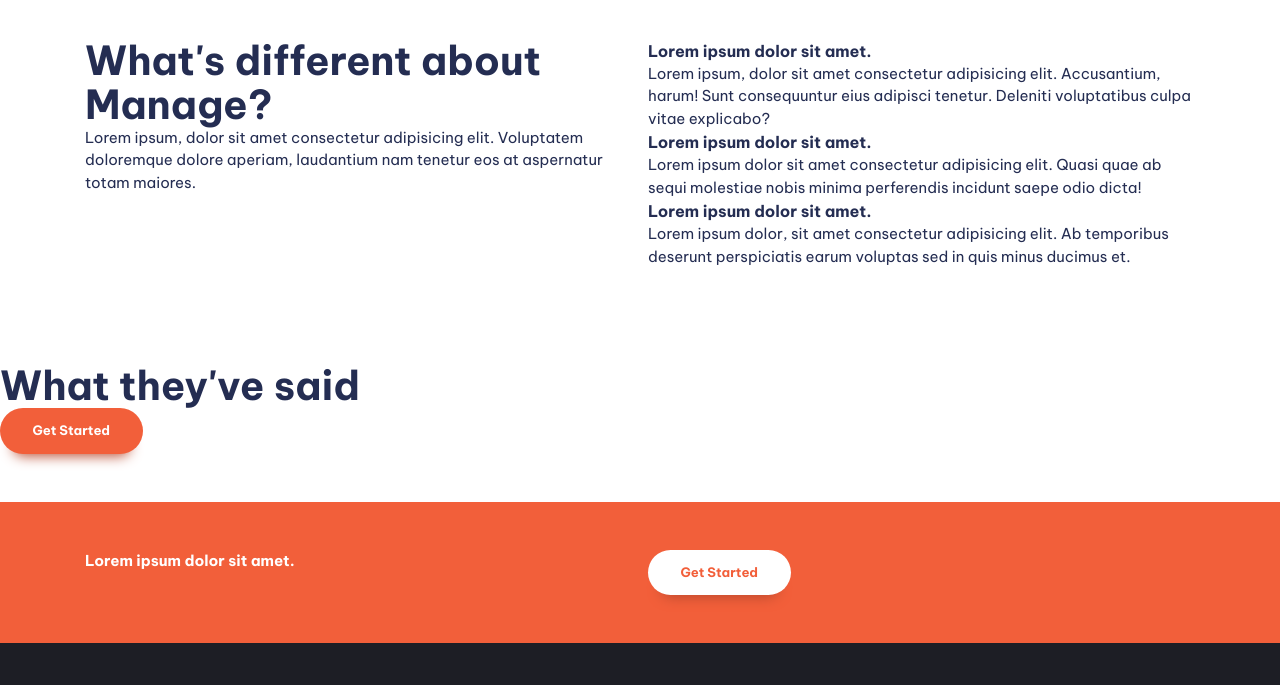
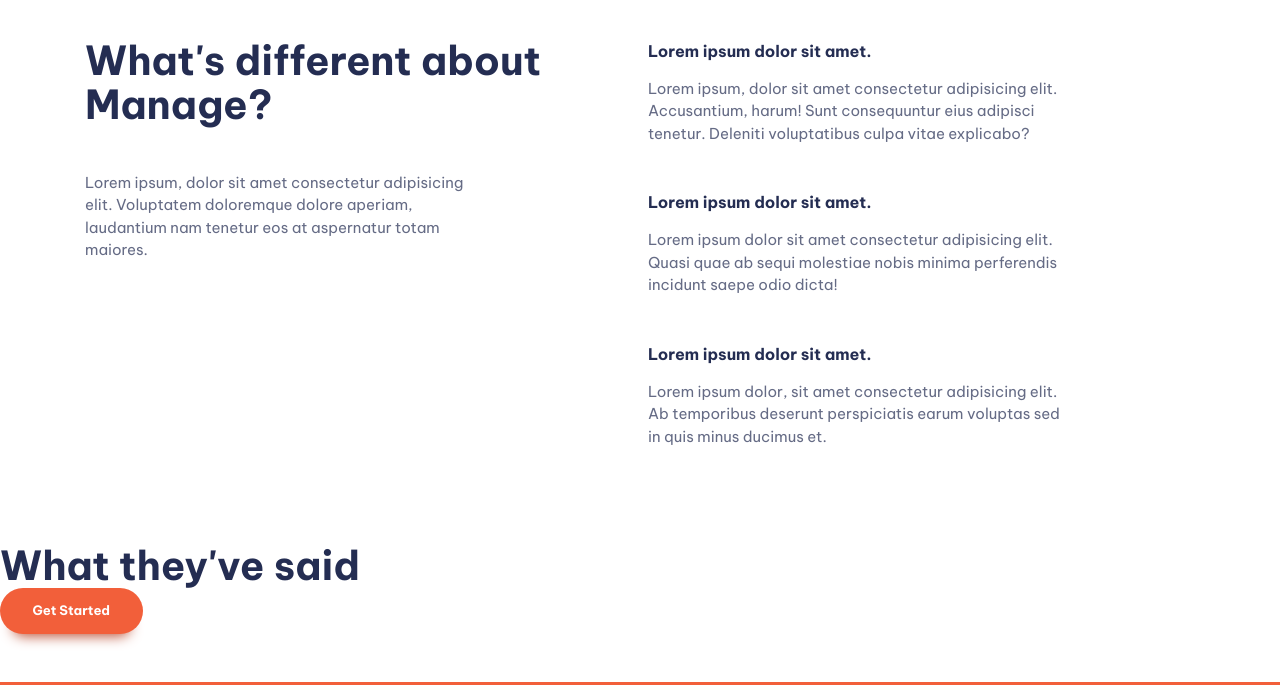
Before and after one commit to code-mathew/Sample_Website, a website built with Vite: page index.html in a window 1280 px wide. Shown: the part 710-1395 px from the top of the page. Built offline with nearby package versions, Linux system fonts and the light colour scheme.

Commit message:
Spacing of elements

```diff
--- a/index.html
+++ b/index.html
@@ -38,7 +38,7 @@
       <section class="padding-block-700 padding-block-900">
         <div class="container">
           <div class="even-columns">
-            <div>
+            <div class="flow">
               <h1 class="fs-primary-heading fw-bold">Bring everyone together to
                 build better products.
               </h1>
@@ -55,19 +55,33 @@
       <section class="padding-block-700 padding-block-900">
         <div class="container">
           <div class="even-columns">
-            <div>
+            <div class="flow">
               <h2 class="fs-secondary-heading fw-bold">What's different about Manage?</h2>
               <p>Lorem ipsum, dolor sit amet consectetur adipisicing elit. Voluptatem doloremque dolore aperiam, laudantium nam tenetur eos at aspernatur totam maiores.</p>
 
             </div>
             <div>
-              <ul class="numbered-items" role="list">
-                <li><h3 class="fs-600 fw-bold">Lorem ipsum dolor sit amet.</h3>
-                <p>Lorem ipsum, dolor sit amet consectetur adipisicing elit. Accusantium, harum! Sunt consequuntur eius adipisci tenetur. Deleniti voluptatibus culpa vitae explicabo?</p></li>
-                <li><h3 class="fs-600 fw-bold">Lorem ipsum dolor sit amet.</h3>
-                <p>Lorem ipsum dolor sit amet consectetur adipisicing elit. Quasi quae ab sequi molestiae nobis minima perferendis incidunt saepe odio dicta!</p></li>
-                <li><h3 class="fs-600 fw-bold">Lorem ipsum dolor sit amet.</h3>
-                <p>Lorem ipsum dolor, sit amet consectetur adipisicing elit. Ab temporibus deserunt perspiciatis earum voluptas sed in quis minus ducimus et.</p></li>
+              <ul class="numbered-items | flow" role="list">
+                <li>
+                  <div class="flow" style="--flow-spacer:1em">
+                  <h3 class="fs-600 fw-bold">Lorem ipsum dolor sit amet.</h3>
+                <p data-width="wide">Lorem ipsum, dolor sit amet consectetur adipisicing elit. Accusantium, harum! Sunt consequuntur eius adipisci tenetur. Deleniti voluptatibus culpa vitae explicabo?</p>
+              </div>
+              </li>
+
+                <li>
+                  <div class="flow" style="--flow-spacer:1em">
+                  <h3 class="fs-600 fw-bold">Lorem ipsum dolor sit amet.</h3>
+                <p data-width="wide">Lorem ipsum dolor sit amet consectetur adipisicing elit. Quasi quae ab sequi molestiae nobis minima perferendis incidunt saepe odio dicta!</p>
+              </div>
+              </li>
+
+                <li>
+                  <div class="flow" style="--flow-spacer:1em">
+                  <h3 class="fs-600 fw-bold">Lorem ipsum dolor sit amet.</h3>
+                <p data-width="wide">Lorem ipsum dolor, sit amet consectetur adipisicing elit. Ab temporibus deserunt perspiciatis earum voluptas sed in quis minus ducimus et.</p>
+              </div>
+              </li>
               </ul>
             </div>
           </div>
@@ -84,7 +98,7 @@
       <section class=" cta | bg-accent-400 text-neutral-900 padding-block-700">
         <div class="container">
           <div class="even-columns">
-            <p class="fs-secondary fw-bold">Lorem ipsum dolor sit amet.</p>
+            <p class="fs-secondary-heading fw-bold">Lorem ipsum dolor sit amet.</p>
             <div>
               <button class="button" data-type="inverted">Get Started</button>
             </div>
@@ -110,7 +124,7 @@
           </div>
           <div>
             <nav class="footer-nav" >
-              <ul role="list" aria-label="Footer">
+              <ul class="flow" style="--flow-spacer:1em" role="list" aria-label="Footer">
                 <li><a href="#">Home</a></li>
                 <li><a href="#">Pricing</a></li>
                 <li><a href="#">Products</a></li>
--- a/style.css
+++ b/style.css
@@ -124,26 +124,7 @@
 
 
 
-.container{
-  --max-width: 1110px;
-  --padding: 1rem;
 
-  width: min(var(--max-width), 100% - (var(--padding) * 2));
-  margin-inline: auto; /* centering*/
-}
-
-.even-columns{
-  display: grid;
-  gap: 1rem;
-}
-
-@media (min-width: 60em) {
-  .even-columns{
-    grid-auto-flow: column;
-    grid-auto-columns: 1fr;
-  }
-
-}
 
 /* General Styling */
 
@@ -151,6 +132,15 @@
   font-size: var(--fs-body);
   font-family: var(--ff-body);
   color: var(--clr-primary-400);
+}
+
+p:not([class]){
+  opacity: 0.7;
+  max-width: 40ch; /*ch - character width*/
+}
+
+p[data-width="wide"]{
+  max-width: 42ch;
 }
 
 /* button */
@@ -294,6 +284,31 @@
 border: 0 !important;
 }
 
+.container{
+  --max-width: 1110px;
+  --padding: 1rem;
+
+  width: min(var(--max-width), 100% - (var(--padding) * 2));
+  margin-inline: auto; /* centering*/
+}
+
+:where(.flow :not(:first-child)){ /* IT SKIPS THE FIRST CHILD ELEMENT, WHERE SUDO SELECTOR IS USED FOR SPECFICITY*/
+  margin-top: var(--flow-spacer, 3em);
+}
+
+
+.even-columns{
+  display: grid;
+  gap: 1rem;
+}
+
+@media (min-width: 60em) {
+  .even-columns{
+    grid-auto-flow: column;
+    grid-auto-columns: 1fr;
+  }
+
+}
 
 .text-primary-400{
   color: var(--clr-primary-400);
```
